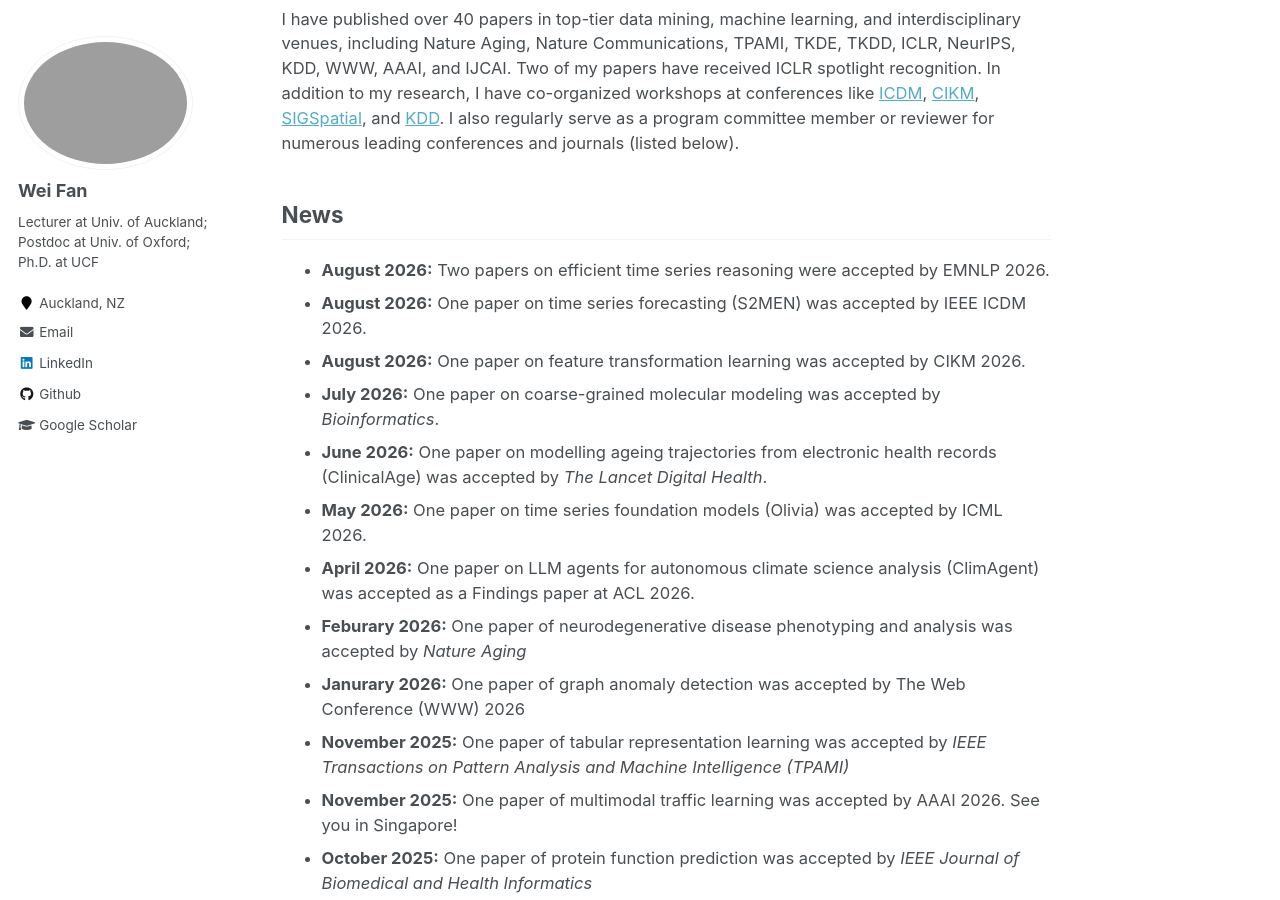
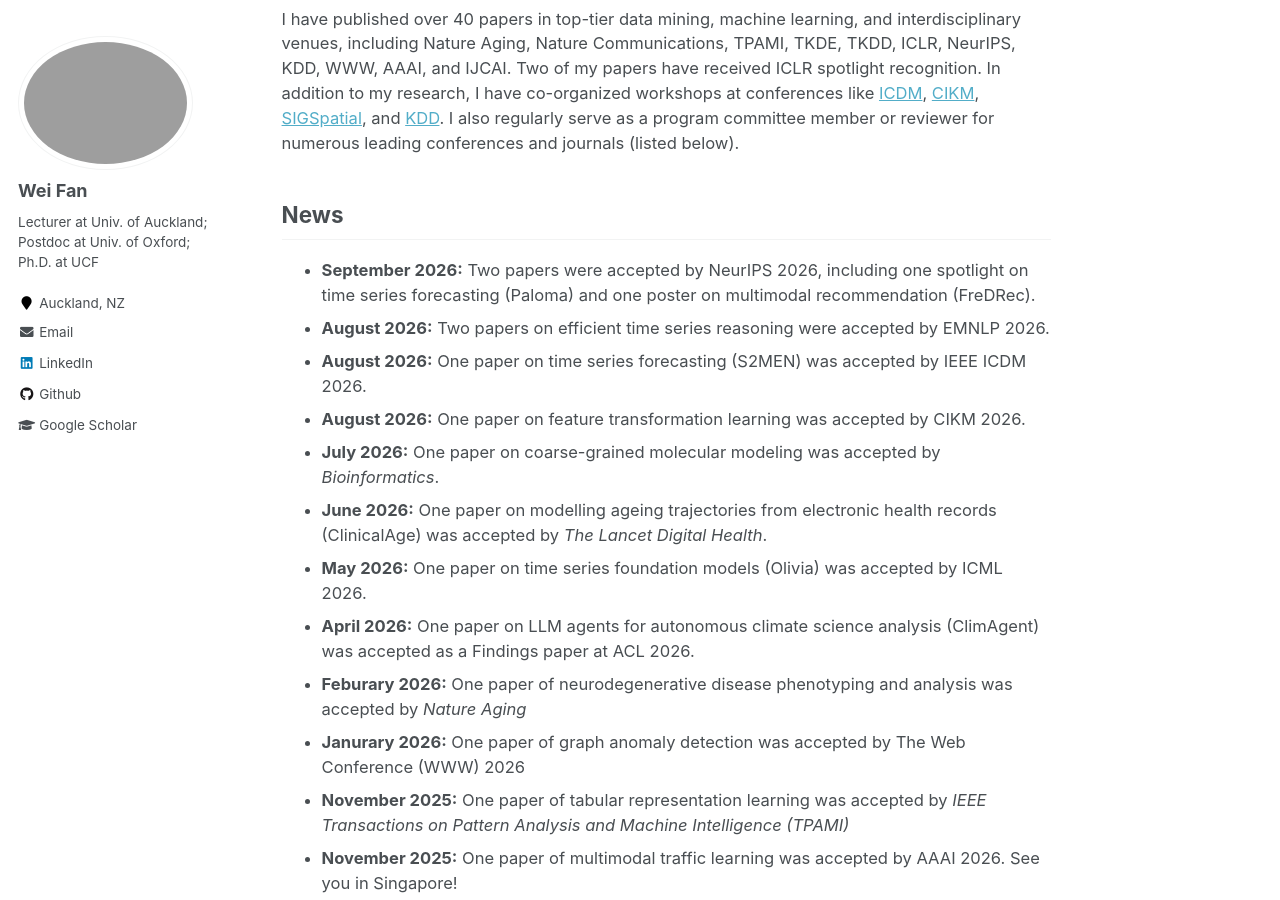
Before and after one commit to weifantt/weifantt.github.io, a Jekyll site: the page built from _pages/about.md, in a window 1280 px wide and 900 px high, scrolled down 744 px. Built offline with Jekyll 4.4.1, drawn with Linux system fonts in a browser that asks for light colours.

Commit message:
Add NeurIPS 2026 acceptances to News
Co-Authored-By: Claude Opus 4.8 <noreply@anthropic.com>

```diff
--- a/_pages/about.md
+++ b/_pages/about.md
@@ -42,6 +42,7 @@ I have published over 40 papers in top-tier data mining, machine learning, and i
 
 <h2>News</h2>
 <ul>
+    <li><strong>September 2026:</strong> Two papers were accepted by NeurIPS 2026, including one spotlight on time series forecasting (Paloma) and one poster on multimodal recommendation (FreDRec).</li>
     <li><strong>August 2026:</strong> Two papers on efficient time series reasoning were accepted by EMNLP 2026.</li>
     <li><strong>August 2026:</strong> One paper on time series forecasting (S2MEN) was accepted by IEEE ICDM 2026.</li>
     <li><strong>August 2026:</strong> One paper on feature transformation learning was accepted by CIKM 2026.</li>
```
